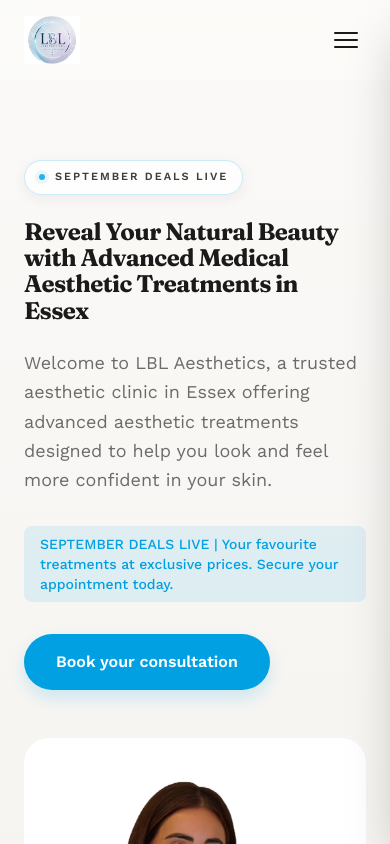
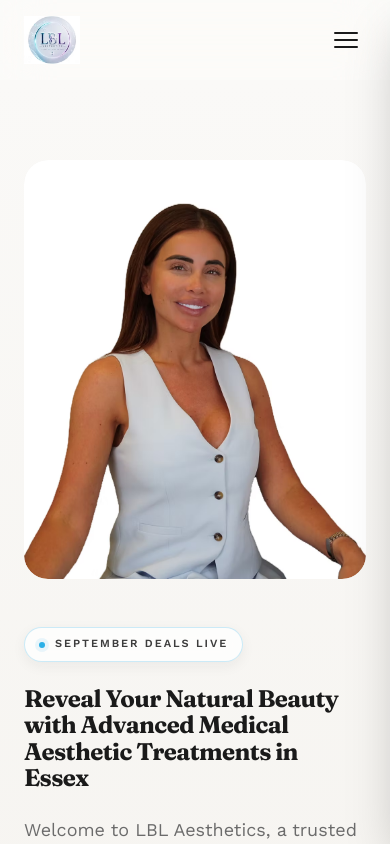
Before and after one commit to Dzuhaib/LBL-Web, a Next.js app: page / in a window 390 px wide. Shown: the top 844 px of the page. Built offline with nearby package versions, Linux system fonts and the light colour scheme.

Commit message:
Show hero image first on mobile

```diff
--- a/app/page.tsx
+++ b/app/page.tsx
@@ -37,7 +37,7 @@
         <section id="hero" className="min-h-screen flex items-center pt-20 overflow-hidden">
           <div className="max-w-7xl mx-auto px-6">
             <div className="grid lg:grid-cols-2 gap-12 lg:gap-16 items-center">
-              <div className="reveal" data-reveal-id="hero-text">
+              <div className="reveal order-2 lg:order-1" data-reveal-id="hero-text">
                 <div className="mb-6 inline-flex items-center gap-2.5 rounded-full border border-[#01A0E2]/20 bg-white/75 px-3.5 py-2 shadow-[0_4px_14px_rgba(26,26,26,0.06)] backdrop-blur-sm">
                   <span className="h-1.5 w-1.5 rounded-full bg-[#01A0E2] ring-4 ring-[#01A0E2]/10 badge-pulse" />
                   <span className="text-[11px] font-semibold uppercase tracking-[0.18em] text-[#3D3D3D]">
@@ -62,7 +62,7 @@
                   Book your consultation
                 </Link>
               </div>
-              <div className="reveal-delay-2" data-reveal-id="hero-image">
+              <div className="reveal-delay-2 order-1 lg:order-2" data-reveal-id="hero-image">
                 <div className="hero-image-wrapper relative">
                   <img
                     src="/images/hero.avif"
```
